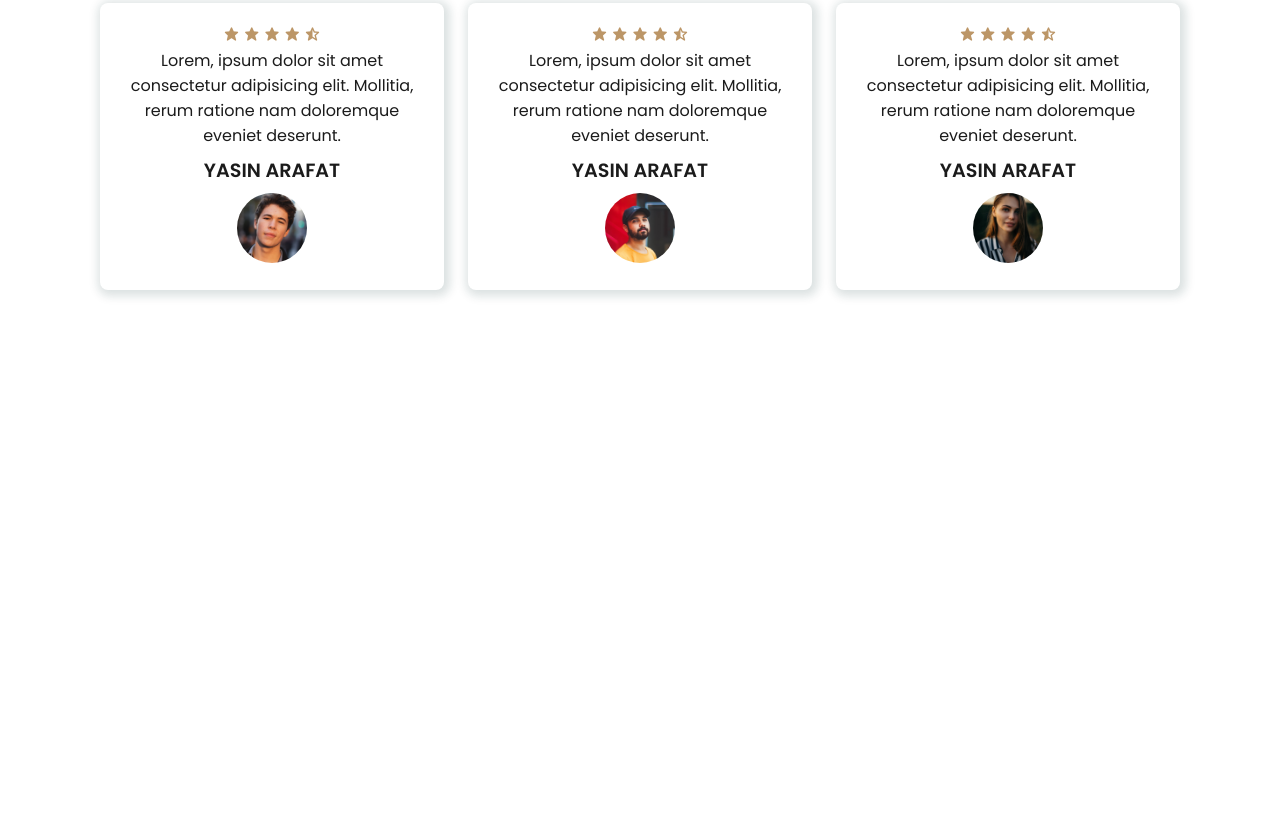
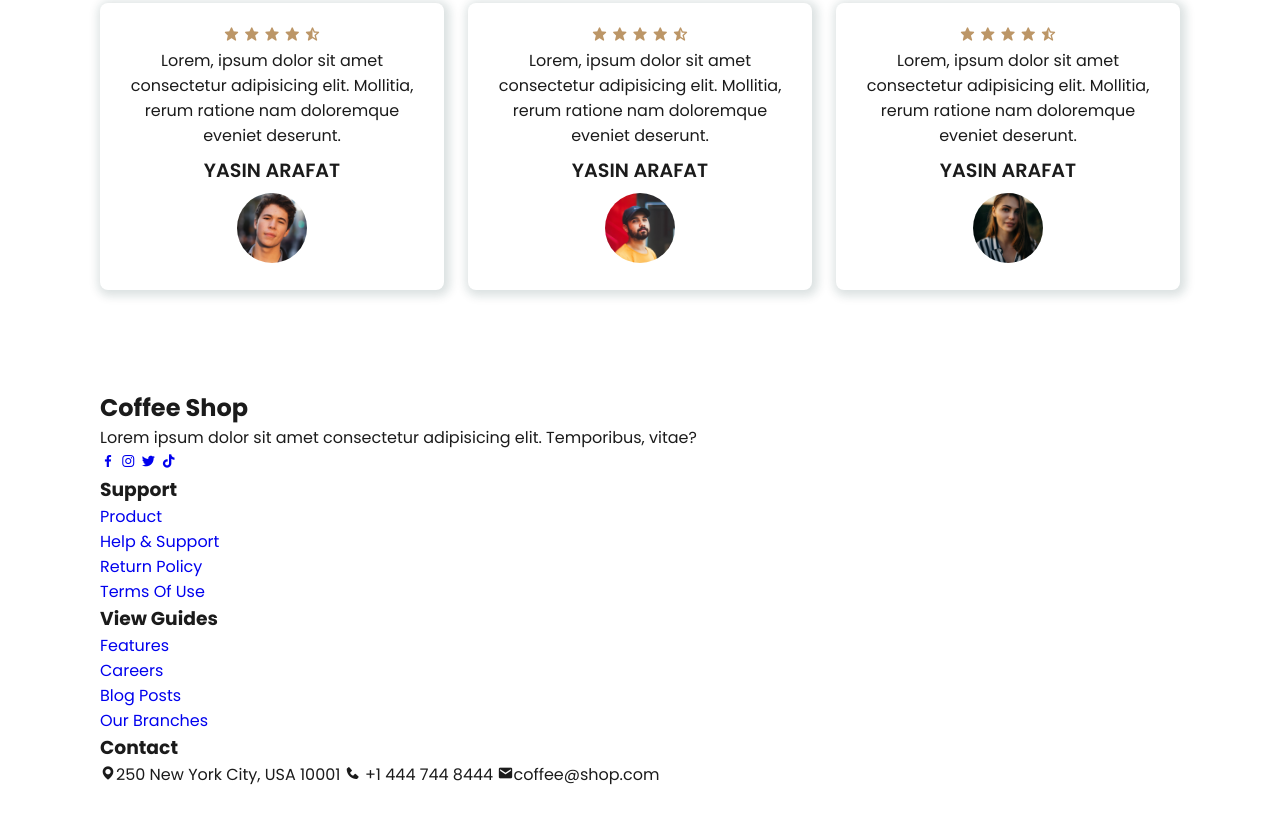
Before and after one commit to haera16/Coffee-Shop-Website, a plain HTML site: page index.html in a window 1280 px wide. Shown: the part 2540-3377 px from the top of the page. Before the commit the page ends 2880 px from the top, so only its background shows below. Drawn offline with nearby package versions, Linux system fonts and the light colour scheme.

Commit message:
footer ver

```diff
--- a/index.html
+++ b/index.html
@@ -162,3 +162,38 @@
 </div>
   </div>
 </section>
+<section class="footer">
+<div class="footer-box">
+<h2>Coffee Shop</h2>
+<p>Lorem ipsum dolor sit amet consectetur adipisicing elit. Temporibus, vitae?
+</p>
+<div class="social">
+<a href="#"><i class='bx bxl-facebook'></i></a>
+<a href="#"><i class='bx bxl-instagram'></i></a>
+<a href="#"><i class='bx bxl-twitter'></i></a>
+<a href="#"><i class='bx bxl-tiktok'></i></a>
+</div>
+</div>
+<div class="footer-box">
+  <h3>Support</h3>
+  <li><a href="#">Product</a></li>
+  <li><a href="#">Help & Support</a></li>
+  <li><a href="#">Return Policy</a></li>
+  <li><a href="#">Terms Of Use</a></li>
+</div>
+<div class="footer-box">
+  <h3>View Guides</h3>
+  <li><a href="#">Features</a></li>
+  <li><a href="#">Careers</a></li>
+  <li><a href="#">Blog Posts</a></li>
+  <li><a href="#">Our Branches</a></li>
+</div>
+<div class="footer-box">
+  <h3>Contact</h3>
+  <div class="contact">
+    <span><i class='bx bxs-map'></i>250 New York City, USA 10001</span>
+    <span><i class='bx bxs-phone'></i> +1 444 744 8444</span>
+    <span><i class='bx bxs-envelope'></i>coffee@shop.com</span>
+  </div>
+</div>
+</section>
```
